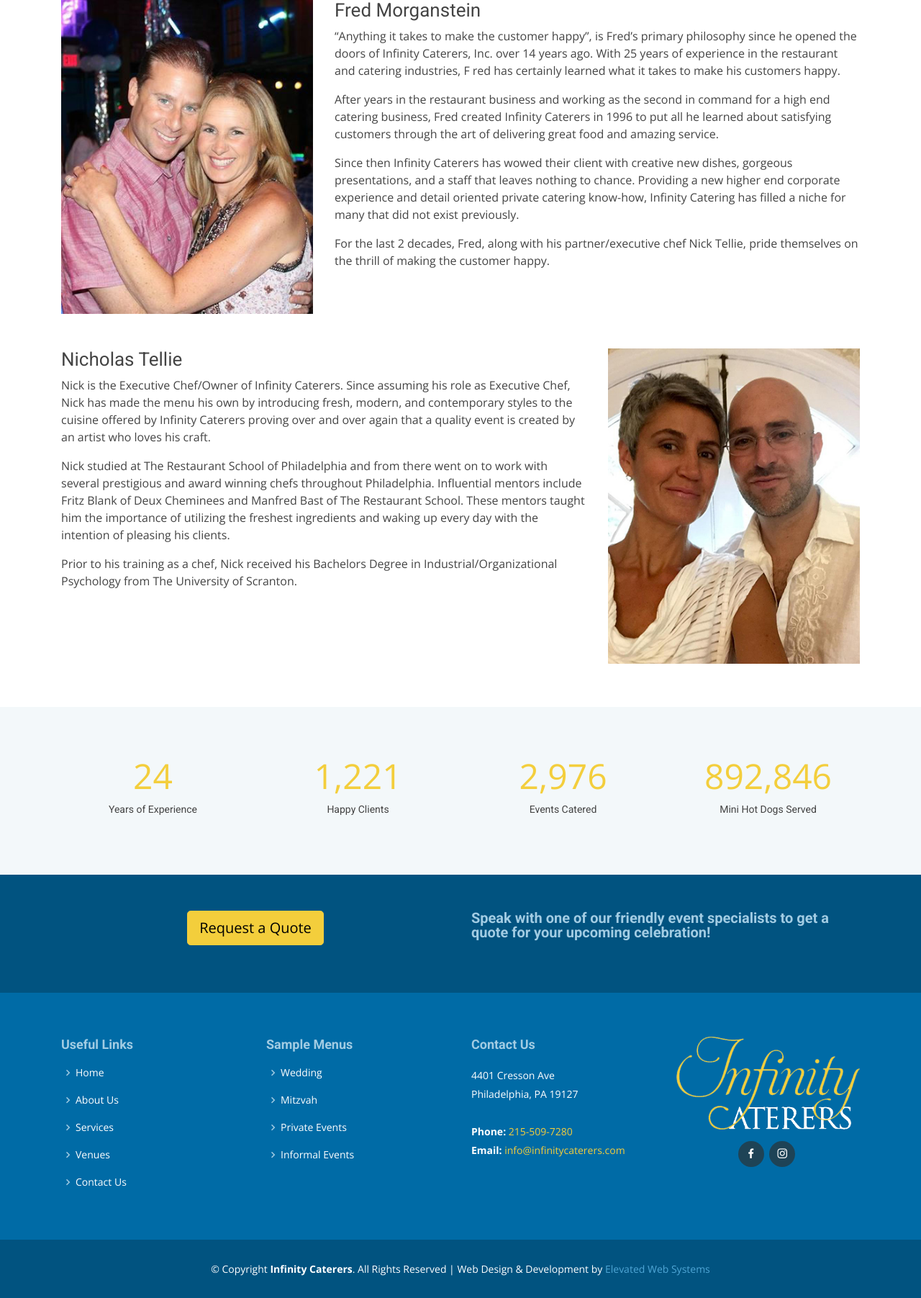
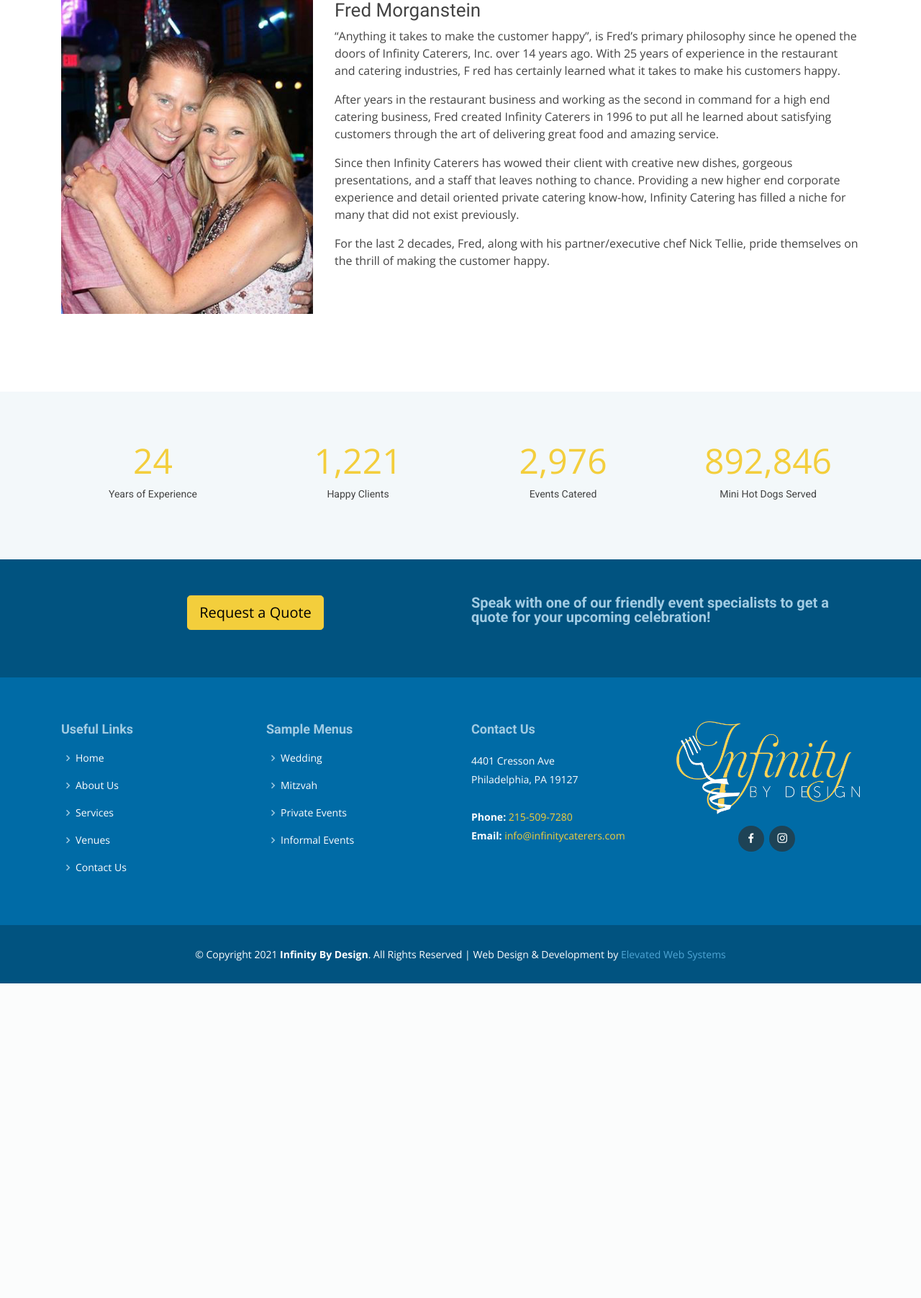
Before and after one commit to jtangir87/infinitycaterers, a Django app: page /about-us in a window 1280 px wide. Shown: the part 213-2016 px from the top of the page at 72% size. After the commit the page ends 1579 px from the top, so only its background shows below. Run offline with Django 3.2, Linux system fonts and the light colour scheme; some libraries are stand-ins or nearby versions.

Commit message:
new branding updates

```diff
--- a/templates/base.html
+++ b/templates/base.html
@@ -6,7 +6,7 @@
   <meta charset="utf-8">
   <meta content="width=device-width, initial-scale=1.0" name="viewport">
 
-  <title>Infinity Caterers </title>
+  <title>Infinity By Design </title>
   <meta content="" name="descriptison">
   <meta content="" name="keywords">
   {% block og_tags %}
@@ -50,7 +50,7 @@
       <div class="logo float-left">
        <a href="{% url 'home' %}">
        {% if request.resolver_match.view_name == 'home' %}
-       <img id="nav-logo" src="{% static 'img/infinity_caterers_logo.png' %}" alt="" class="img-fluid"></a>
+       <img id="nav-logo" src="{% static 'img/infinity-by-design-logo-white.png' %}" alt="" class="img-fluid"></a>
        {% else %}
        <img src="{% static 'img/infinity_caterers_logo.png' %}" alt="" class="img-fluid"></a>
        {% endif %}
@@ -141,7 +141,7 @@
           </div>
 
           <div class="col-lg-3 col-md-6 footer-info">
-            <img src="{% static 'img/infinity_caterers_logo.png' %}" alt="" class="img-fluid">
+            <img src="{% static 'img/infinity-by-design-logo-white.png' %}" alt="" class="img-fluid">
             <div class="social-links mt-3 text-center">
               <a href="https://www.facebook.com/InfinityCaterersInc/" class="facebook" target="_blank"><i class="bx bxl-facebook"></i></a>
               <a href="https://www.instagram.com/infinity_caterers/" class="instagram"><i class="bx bxl-instagram"></i></a>
@@ -155,7 +155,7 @@
 
     <div class="container">
       <div class="copyright">
-        &copy; Copyright <strong><span>Infinity Caterers</span></strong>. All Rights Reserved | <a href="https://elevatedwebsystems.com" style="text-decoration:none; color:inherit">Web Design & Development</a> by <a href="https://elevatedwebsystems.com">Elevated Web Systems</a>
+        &copy; Copyright 2021 <strong><span>Infinity By Design</span></strong>. All Rights Reserved | <a href="https://elevatedwebsystems.com" style="text-decoration:none; color:inherit">Web Design & Development</a> by <a href="https://elevatedwebsystems.com">Elevated Web Systems</a>
       </div>
 
     </div>
--- a/templates/pages/about_us.html
+++ b/templates/pages/about_us.html
@@ -46,7 +46,7 @@
             </p>
           </div>
         </div>
-        <div class="row">
+        {% comment %} <div class="row">
           <div class="col-lg-4 order-1 order-lg-2">
             <img src="{% static 'img/nick_bio_pic.jpg' %}" class="img-fluid" alt="">
           </div>
@@ -65,7 +65,7 @@
                 Prior to his training as a chef, Nick received his Bachelors Degree in Industrial/Organizational Psychology from The University of Scranton.
             </p>
           </div>
-        </div>
+        </div> {% endcomment %}
       </div>
     </section><!-- End About Section -->
 
--- a/templates/pages/home.html
+++ b/templates/pages/home.html
@@ -3,8 +3,8 @@
 
 {% block og_tags %}
 	<meta property="og:type" content="website" />
-	<meta property="og:url" content="https://www.infinitycaterers.com" />
-	<meta property="og:title" content="Infinity Caterers" />
+	<meta property="og:url" content="https://www.infinitybydesign.co" />
+	<meta property="og:title" content="Infinity By Design" />
 	<meta property="og:description" content="Full service event catering company serving Southeastern Pennsylvania and New Jersey" />
   <meta property="og:image" content="{% static 'img/infinity-og-img.png' %}" />
 {% endblock og_tags %}
@@ -16,7 +16,7 @@
     <div class="container position-relative" data-aos="fade-up" data-aos-delay="100">
       <div class="row justify-content-center">
         <div class="col-xl-8">
-          <h2>Welcome to <span style="color:#f3ce3c">Infinity Caterers</span></h2>
+          <h2>Welcome to <br><span style="color:#f3ce3c">Infinity By Design</span></h2>
           <p>Where food is an art form and customer satisfaction is our creed</p>
           <a href="#services" class="btn-get-started scrollto">Learn More</a>
         </div>
```
Also changed, not shown: infinitycaterers/static/img/infinity-by-design-logo-white.png (added), infinitycaterers/static/img/infinity-by-design-logo.png (added).
